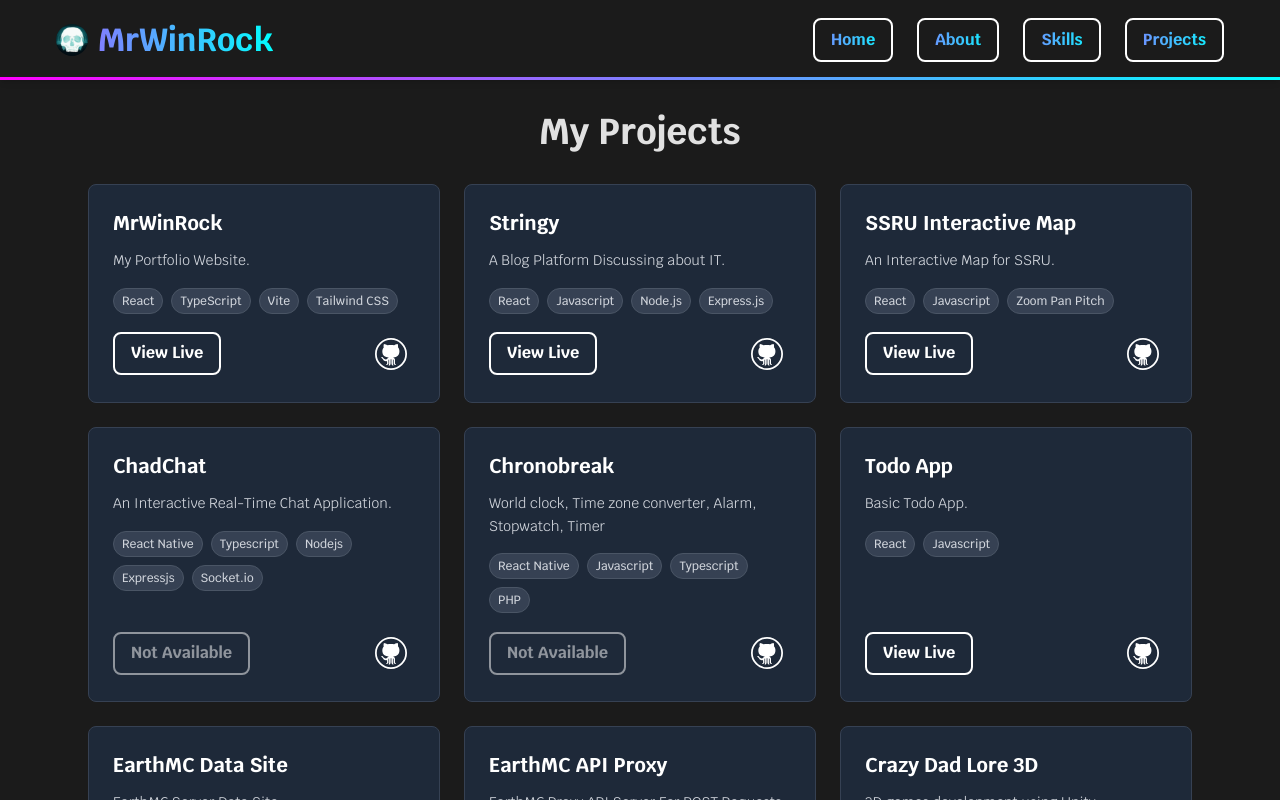
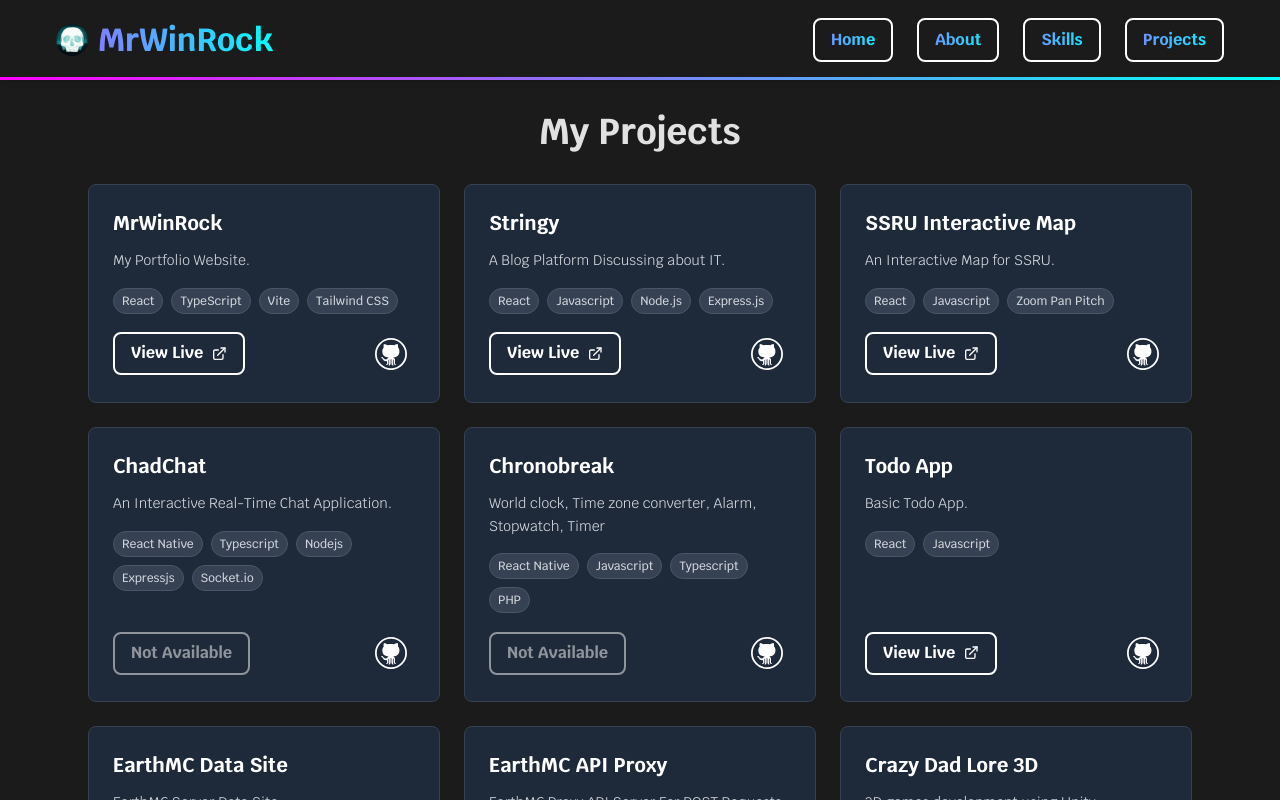
Before and after one commit to MrWinRock/MrWinRock, a React (Vite) app: page /projects in a window 1280 px wide. Shown: the top 800 px of the page. Built offline with nearby package versions, Linux system fonts and the light colour scheme.

Commit message:
adjust: remove unused motion state

```diff
--- a/src/components/pages/projects/Projects.tsx
+++ b/src/components/pages/projects/Projects.tsx
@@ -99,13 +99,19 @@ const Projects = () => {
                                 {project.url ? (
                                     <motion.a
                                         href={project.url}
-                                        className="s-button px-4 py-2 text-sm font-medium"
+                                        className="s-button flex flex-row items-center gap-2 px-4 py-2 text-sm font-medium"
                                         target="_blank"
                                         rel="noopener noreferrer"
                                         whileHover={{ scale: 1.05 }}
                                         whileTap={{ scale: 0.95 }}
                                     >
                                         View Live
+                                        <svg xmlns="http://www.w3.org/2000/svg" width="16" height="16" viewBox="0 0 24 24" fill="none" stroke="currentColor"
+                                            strokeWidth="2" strokeLinecap="round" strokeLinejoin="round" className="icon">
+                                            <path d="M18 13V18a2 2 0 0 1-2 2H6a2 2 0 0 1-2-2V8a2 2 0 0 1 2-2h5" />
+                                            <polyline points="15 3 21 3 21 9" />
+                                            <line x1="10" y1="14" x2="21" y2="3" />
+                                        </svg>
                                     </motion.a>
                                 ) : (
                                     <span className="s-button px-4 py-2 text-sm font-medium opacity-50">Not Available</span>
--- a/src/components/pages/skills/Skills.tsx
+++ b/src/components/pages/skills/Skills.tsx
@@ -178,10 +178,9 @@ const Skills = () => {
                                         animate={{ opacity: 1, scale: 1, rotateY: 0 }}
                                         transition={{
                                             duration: 0.6,
-                                            delay: categoryIndex * 0.2 + skillIndex * 0.1 + 0.6,
-                                            type: "spring",
-                                            stiffness: 100
+                                            delay: categoryIndex * 0.2 + skillIndex * 0.1 + 0.6
                                         }}
+                                        whileHover={{ scale: 1.05, rotateY: 10 }}
                                     >
                                         <motion.img
                                             src={skill.image}
```
